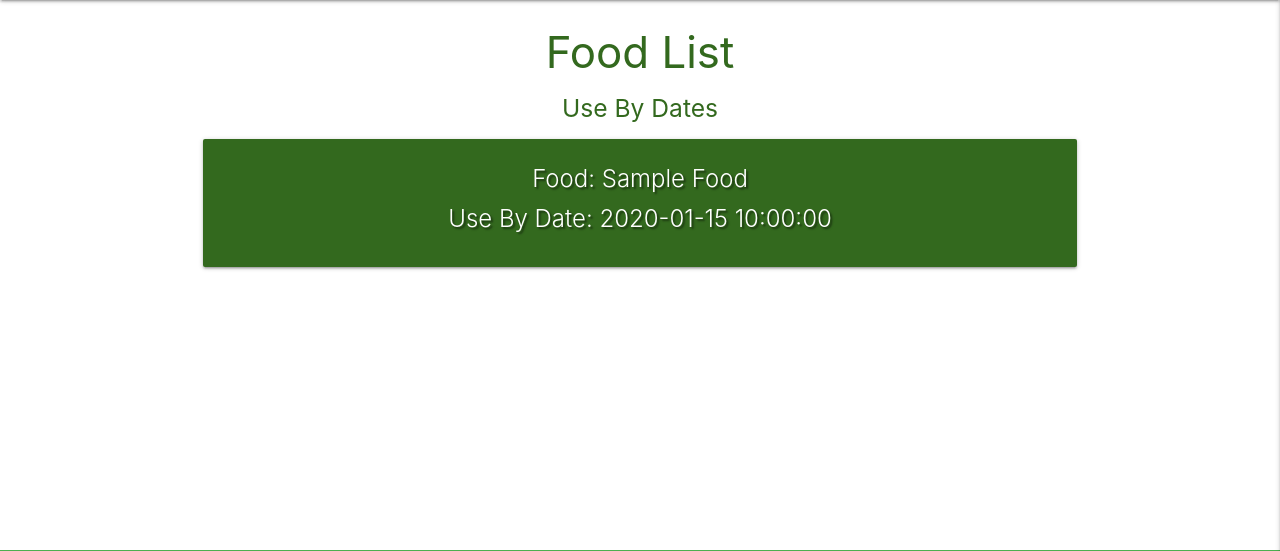
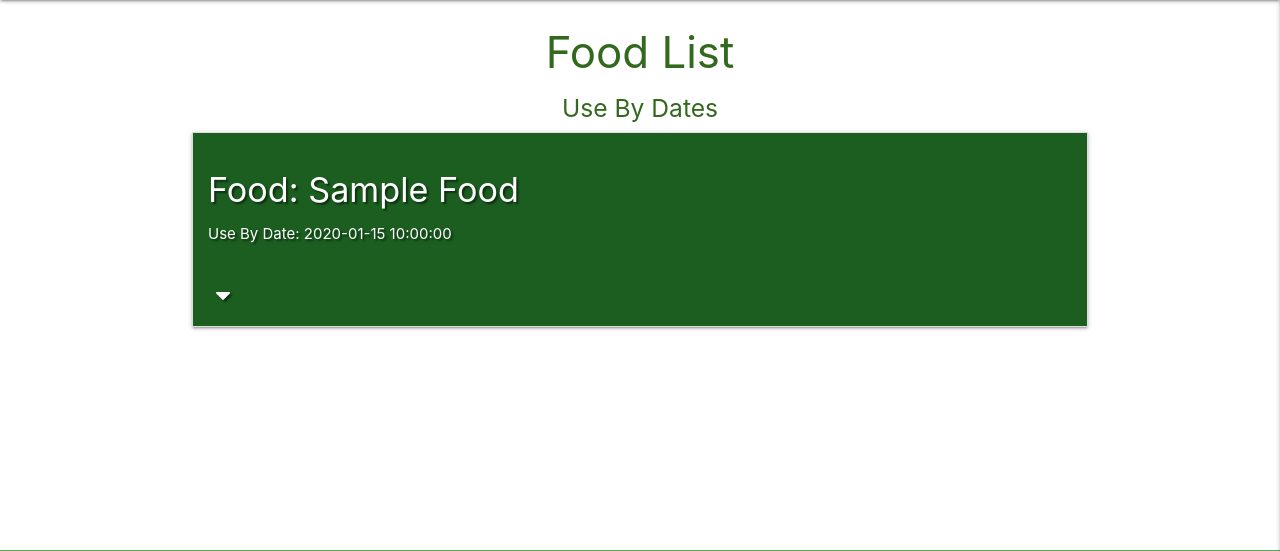
Before and after one commit to mgreenberry/Waste-Not-Want-Not, a Flask app: page /modifies in a window 1280 px wide. Shown: the part 64-615 px from the top of the page. Run offline with Flask 2, Linux system fonts and the light colour scheme; a database or web service that is not in the repository returns one stand-in record (values such as "Sample title"); some libraries are stand-ins or nearby versions.

Commit message:
added drop down for food list and edited forms to suit

```diff
--- a/templates/modifies.html
+++ b/templates/modifies.html
@@ -4,21 +4,32 @@
     <h3 class="light-green-text text-darken-4 center-align">Food List</h3>
     <h5 class="light-green-text text-darken-4 center-align">Use By Dates</h5>
 
-    <div class="row">
+    <ul class="collapsible">
         {% for modify in modifies %}
-            <div class="col s12 m12">
-                <div class="card light-green darken-4 text-shadow center-align">
-                    <div class="card-content white-text">
-                        <span class="uppercase card-title">Food: {{ modify.food_name}}</span>
-                        <span class="uppercase card-title">Use By Date: {{ modify.use_by_date }}</span>
-                    </div>
+        <li>
+            <div class="collapsible-header white-text green darken-4 text-shadow">
+                <div class="col s12">
+                    {% if modify.short_date == "on" %}
+                        <span class="fas fa-exclamation-circle white-text" data-position="right"> SHORT DATE!</span>
+                    {% endif %}
+                    <h4 class="uppercase">Food: {{ modify.food_name}}</h4>
+                    <p><span class="uppercase">Use By Date: {{ modify.use_by_date }}</span></p>
                     {% if session.user|lower == modify.created_by|lower %}
-                        <a href="#" class="btn-small green accent-4">Eaten</a>
-                        <a href="#" class="btn-small red lighten-1">Thrown Away</a>
+                        <a href="#" class="btn-small green accent-4 right">Eaten</a>
+                        <a href="#" class="btn-small red lighten-1 right">Thrown Away</a>
                     {% endif %}
+                    <br>
+                    <i class="fas fa-caret-down"></i>
                 </div>
             </div>
+            <div class="collapsible-body">
+                <strong>Location: {{ modify.location }}</strong>
+                <p>Barcode or ID number: {{ modify.barcode }}</p>
+                <p>Date of Purchase: {{ modify.purchase_date }}</p>
+                <p><em>Created by: {{ modify.created_by }}</em></p>
+            </div>
+        </li>
         {% endfor %}
+    </ul>
 
-    </div>
 {% endblock %}
```
Also changed, not shown: templates/add_food.html (+7 -3 lines), 1 other file.
